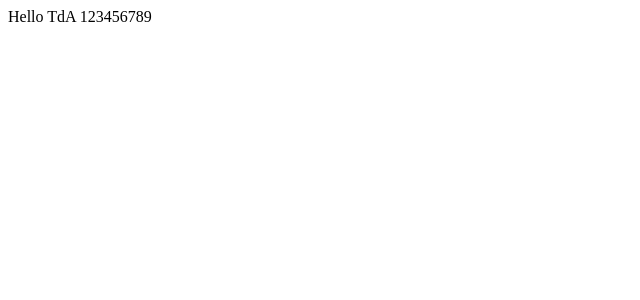
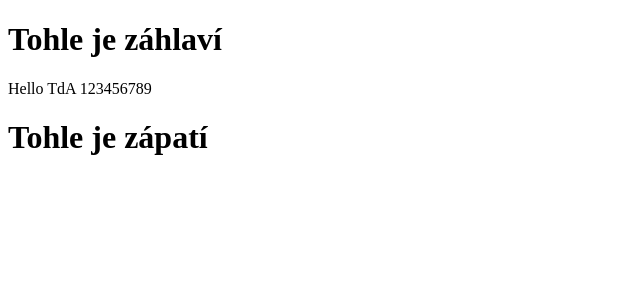
Before and after one commit to vaotaj-toscaniel/TdA25-KYBERPOUTNICI, a Nuxt app: page / in a window 1280 px wide. Shown: the top 300 px of the page, without its empty margins (0-640 px from the left). Built offline with nearby package versions, Linux system fonts and the light colour scheme; no server answers; the database is empty.

Commit message:
Příprava na frontend

```diff
--- a/app/app.vue
+++ b/app/app.vue
@@ -1,8 +1,11 @@
 <template>
   <div>
-    <NuxtPage/>
+    <NuxtLayout>
+      <NuxtPage/>
+    </NuxtLayout>
   </div>
 </template>
+
 <script setup>
 import { ref, onMounted } from 'vue'
 import { createClient } from '@supabase/supabase-js'
--- /dev/null
+++ b/app/components/BaseFooter.vue
@@ -0,0 +1,9 @@
+<template>
+    <div>
+        <h1>Tohle je zápatí</h1>
+    </div>
+</template>
+
+<script setup>
+
+</script>
--- /dev/null
+++ b/app/components/BaseNavigation.vue
@@ -0,0 +1,9 @@
+<template>
+    <div>
+        <h1>Tohle je záhlaví</h1>
+    </div>
+</template>
+
+<script setup>
+
+</script>
--- /dev/null
+++ b/app/layouts/default.vue
@@ -0,0 +1,11 @@
+<template>
+    <div>
+        <BaseNavigation />
+        <slot />
+        <BaseFooter />
+    </div>
+</template>
+
+<script setup>
+
+</script>
```
